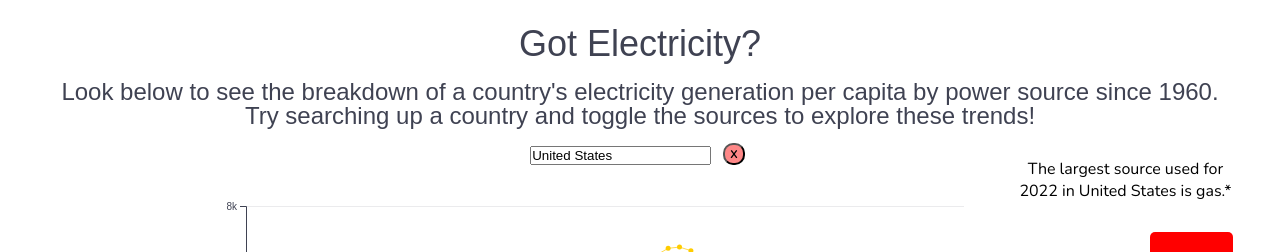
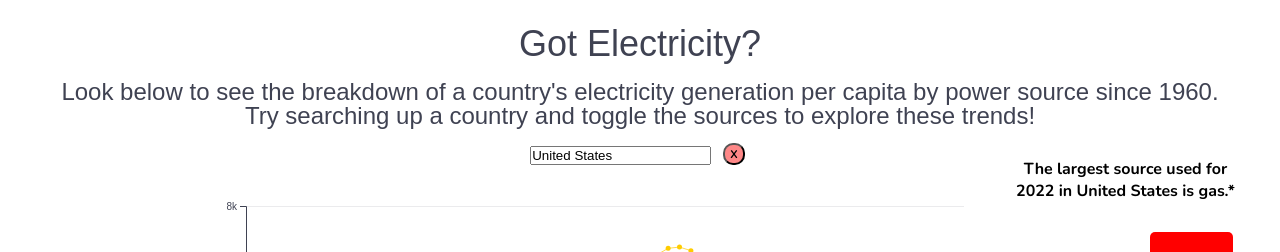
Before and after one commit to JasonHauk/49ers, a SvelteKit app: page / in a window 1280 px wide. Shown: the top 252 px of the page. Built offline with nearby package versions, Linux system fonts and the light colour scheme.

Commit message:
made the text encoding bold

```diff
--- a/src/components/Graph.svelte
+++ b/src/components/Graph.svelte
@@ -327,7 +327,7 @@ $: d3.select(svg)
 			<div
 				style="
 					display: inline-block;
-					border: 2px solid black; /* Add border styling */
+					//border: 2px solid black; /* Add border styling */
 					padding: 5px; /* Add padding for better visibility */
 				"
 			>
@@ -336,7 +336,7 @@ $: d3.select(svg)
 						align-items: flex-start;
 						min-width: 225px;
 						font-size: 16px; /* Adjust the font size as needed */">
-				<div>{max_year.ttmax}</div>
+				<div><strong>{max_year.ttmax}</strong></div>
 			</div>
 			</div>
 		{/if}
@@ -354,7 +354,7 @@ $: d3.select(svg)
 				align-items: flex-start;
 				min-width: 225px;
 				font-size: 16px; /* Adjust the font size as needed */">
-		<div>{default_tt}</div>
+		<div><strong>{default_tt}<strong></div>
 		</div>
 		{/if}
 	</div>
```
